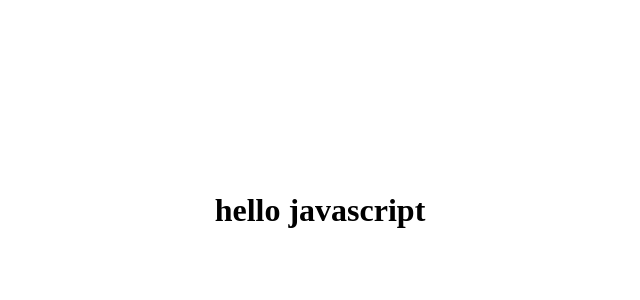
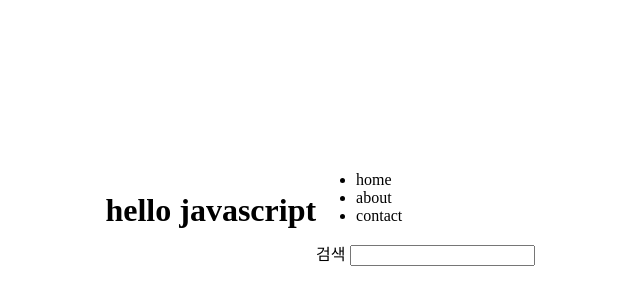
Before and after one commit to chlyun/core-js, a website: page client/index.html in a window 1280 px wide. Shown: the part 198-498 px from the top of the page, without its empty margins (320-960 px from the left). Drawn offline with Linux system fonts and the light colour scheme.

Commit message:
querySelector

```diff
--- /dev/null
+++ b/client/chapter/dom/02.dom.js
@@ -0,0 +1,56 @@
+/* --------------------------------- */
+/* DOM traversal                     */
+/* --------------------------------- */
+
+/* 모든 노드에서 사용 */
+// - parentNode
+// - childNodes
+// - firstChild
+// - lastChild
+// - previousSibling
+// - nextSibling
+
+/* 요소 노드에서만 사용 가능 */
+// - parentElement
+// - children
+// - firstElementChild
+// - lastElementChild
+// - previousElementSibling
+// - nextElementSibling
+
+/* 문서 대상 찾기 */
+// - getElementById
+// - getElementsByTagName
+// - getElementsByClassName
+// - querySelector
+// - querySelectorAll
+// - closest
+
+// 1. id가 visual-section인 section 태그 요소
+const section = document.querySelector('#visual-section');
+
+// 2. class가 list인 ul 태그 요소
+const list = section.querySelector('.list');
+
+// 3. list 요소 안에 about 텍스트를 가진 li 태그 요소
+const about = list.querySelector('li:nth-child(2)');
+
+// const aboutLi = [...list.children].find((li)=>{
+//   return li.textContent === 'about';
+// })
+
+const aboutLi = [...list.children].find((li) => li.textContent === 'about');
+
+// 4. name 속성이 search-box인 form 태그 요소
+const form = document.querySelector('form[name="search-box"]');
+
+// 5. form 요소 안에 있는 모든 자식 요소
+const children = form.children;
+// const children = form.querySelectorAll('*')
+
+// 6. form 요소 안에 있는 input 태그 요소
+// const input = form.lastElementChild;
+const input = children[children.length - 1];
+/* 문서 대상 확인 */
+// - matches
+// - contains
--- a/client/index.html
+++ b/client/index.html
@@ -7,8 +7,6 @@
   <meta name="viewport" content="width=device-width, initial-scale=1.0" />
   <link rel="stylesheet" href="./style.css" />
   <link rel="shortcut icon" href="./assets/tiger.svg" type="image/x-icon" />
-  <script src="./lib/utils/type.js"></script>
-  <script src="./chapter/dom/01.Bom.js"></script>
 </head>
 
 <body>
@@ -16,6 +14,21 @@
     <span>hello</span>
     <span>javascript</span>
   </h1>
+
+  <section id="visual-section">
+    <ul class="list">
+      <li>home</li>
+      <li>about</li>
+      <li>contact</li>
+    </ul>
+
+    <form name="search-box">
+      <label for="search">검색</label>
+      <input type="text" id="search" />
+    </form>
+  </section>
+  <script src="./lib/utils/type.js"></script>
+  <script src="./chapter/dom/02.dom.js"></script>
 </body>
 
 </html>
```
